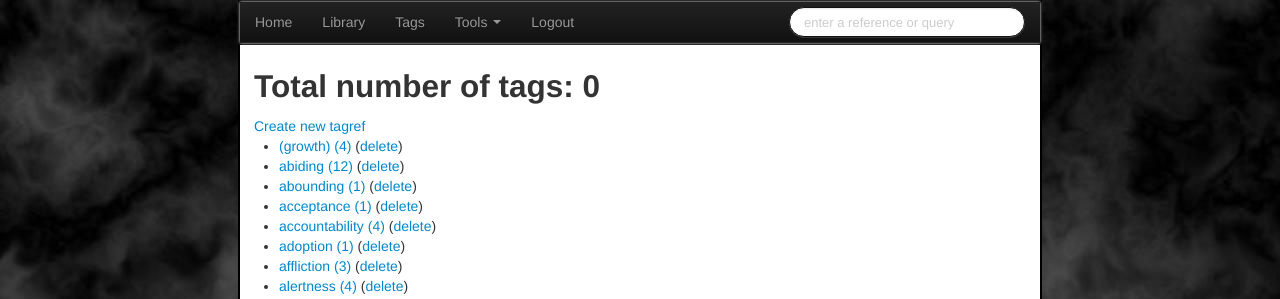
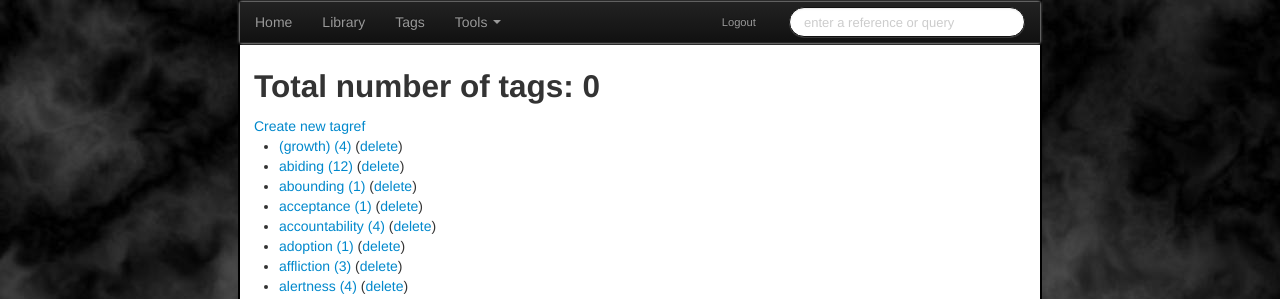
Before and after one commit to jplehmann/nutritious, a Django app: page /tagz/tags/ in a window 1280 px wide. Shown: the top 299 px of the page. Run offline with Django 3.2, Linux system fonts and the light colour scheme; the visitor is signed in with stand-in values (Sample User, id 1); data comes from the database, SQL or seed files in the repository; some libraries are stand-ins or nearby versions.

Commit message:
Pulled login to right.

```diff
--- a/static/css/style.css
+++ b/static/css/style.css
@@ -60,3 +60,8 @@ hr {
 .navbar-inverse .navbar-search .search-query {
   background-color: #fff;
 }
+
+.login-out {
+  font-size:.8em;
+  margin-left:17.0em;
+}
--- a/templates/base.html
+++ b/templates/base.html
@@ -31,7 +31,7 @@
                     <li><a href="/tagz/tags/export">Export tags</a></li>
                   </ul>
                 </li>
-                <li class="pull-right">
+                <li class="login-out">
                   {% if user.is_authenticated %}
                   <a href="/tagz/accounts/logout" tooltip="'Logged in as {{ user.username }}'">Logout</a>
                   {% else %}
```
